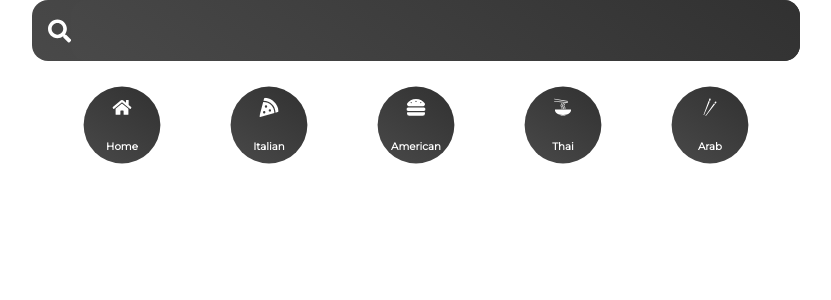
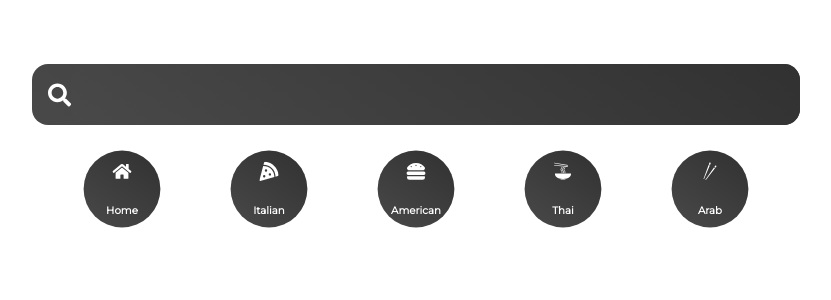
Before and after one commit to imranrehman-it/Recipe-App, a React (Create React App) app: page / in a window 1280 px wide. Shown: the top 300 px of the page, without its empty margins (224-1055 px from the left). Built offline with nearby package versions, Linux system fonts and the light colour scheme.

Commit message:
first commit new branch

```diff
--- a/src/index.css
+++ b/src/index.css
@@ -5,7 +5,7 @@
   font-family: "Montserrat";
 }
 body {
-  margin: 0% 20%;
+  margin: 5% 20%;
   font-family: -apple-system, BlinkMacSystemFont, "Segoe UI", "Roboto", "Oxygen",
     "Ubuntu", "Cantarell", "Fira Sans", "Droid Sans", "Helvetica Neue",
     sans-serif;
```
